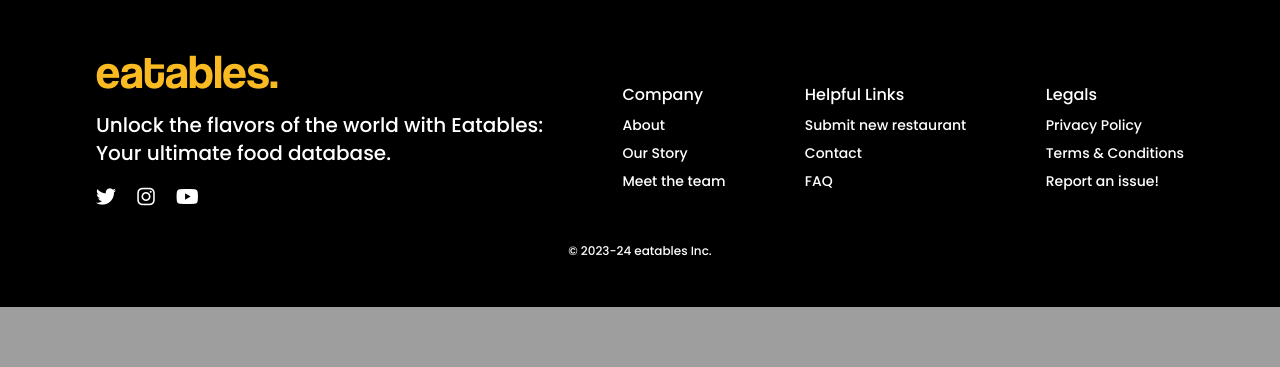
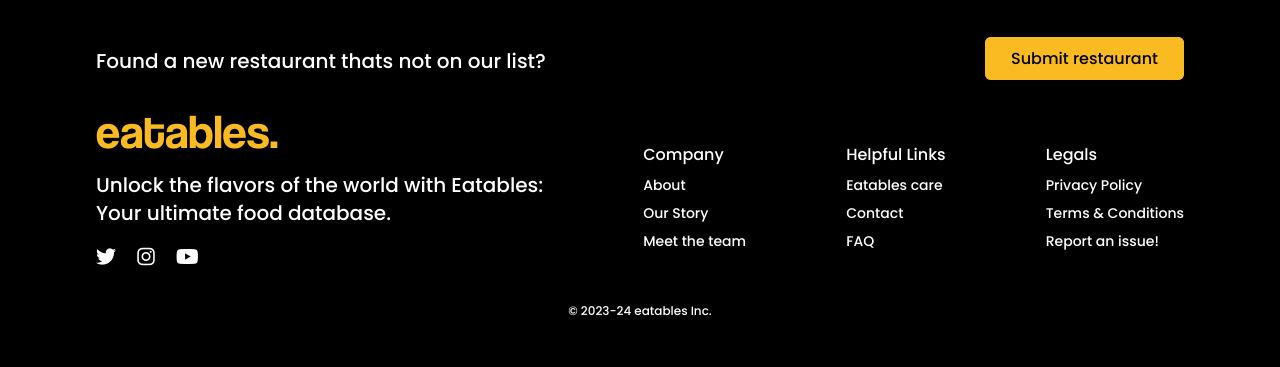
Before and after one commit to darshan-dinesh-mp/eatables, a PHP site: page /eatablesmain/user-profile.php?review=2 in a window 1280 px wide. Shown: the part 801-1168 px from the top of the page. Before the commit the page ends 1108 px from the top, so only its background shows below. Run offline with PHP 8.4, Linux system fonts and the light colour scheme; a user stored in the database is signed in; data comes from the database, SQL or seed files in the repository; style sheets or scripts are compiled from the project's sources; some libraries are stand-ins or nearby versions.

Commit message:
add small feature

```diff
--- a/components/footer.php
+++ b/components/footer.php
@@ -1,4 +1,12 @@
-<footer class="bg-black p-4 lg:py-12 py-8 md:px-24">
+<footer class="bg-black p-4 lg:py-12 py-8 md:px-24 font-poppy">
+     <div class='mb-8 flex justify-between'>
+          <div class='text-white text-xl'>
+               Found a new restaurant thats not on our list?
+          </div>
+          <div>
+               <a href="add-restaurant.php" class='py-2 rounded-md px-6 border-2 border-[#F9BB21] hover:text-[#f9bb21] text-black  hover:bg-black bg-[#F9BB21] duration-300 ' href="#">Submit restaurant</a>
+          </div>
+     </div>
      <div class="text-white flex md:items-center justify-between flex-col md:flex-row">
           <div>
                <h1 class="text-4xl md:text-5xl font-colvet text-brand">eatables.</h1>
@@ -36,8 +44,8 @@
           <div class="font-poppy">
                <h1 class="text-white font-medium font-xl pt-4 pb-2">Helpful Links</h1>
                <nav class="flex flex-col space-y-2">
-                    <a class="text-sm text-brand-hover duration-300" href="add-restaurant.php">
-                         Submit new restaurant
+                    <a class="text-sm text-brand-hover duration-300">
+                        Eatables care
                     </a>
                     <a class="text-sm text-brand-hover duration-300" href="https://www.delb.in">
                          Contact
--- a/itempage.php
+++ b/itempage.php
@@ -102,7 +102,7 @@
 
     </div>
 
-    <h1 class="text-2xl pb-3 font-poppy font-semibold">Latest Reviews</h1>
+    <h1 class="text-2xl pb-3 font-poppy font-medium">Latest Reviews</h1>
 <?php
                 }
                 //adding to favouirte
--- a/user-profile.php
+++ b/user-profile.php
@@ -54,12 +54,13 @@ if (!isset($_SESSION["path"])) {
                </form>
           </div>
           <div class="flex flex-col items-center justify-center w-full pt-8 md:pt-12">
-               <img src=<?php if ($imageNull == null) {
-                              echo 'media/images/user.png';
-                         } else {
-                              echo "$path";
-                         }
-                         ?> class="rounded-full border-black border-4 md:border-[5px] shadow-xl w-28 h-28 md:w-32 md:h-32 object-cover" />
+               <div class="relative">
+                    <a href="edit-profile.php" class="flex items-center justify-center absolute bottom-0 right-0 z-10 p-3 bg-black/80 hover:text-[#f9bb21] duration-300 w-8 h-8 text-white rounded-full">
+                         <i class="fa-solid fa-camera text-[12px]"></i>
+                    </a>
+                    <img src="<?php echo $imageNull == null ? 'media/images/user.png' : $path; ?>" class="rounded-full border-black border-4 md:border-5 shadow-xl w-28 h-28 md:w-32 md:h-32 object-cover" />
+               </div>
+
                <h1 class="font-poppy text-1xl md:text-2xl font-semibold pt-2 text-center">
                     <?php
                     echo $fullName;
@@ -93,7 +94,7 @@ if (!isset($_SESSION["path"])) {
                          <span class="font-poppy font-semibold md:block hidden"> Drops</span>
                     </a>
                     <a href="user-profile.php?review=1" class="w-1/4 flex justify-center items-center hover:bg-black/10 py-3 px-8 duration-500 space-x-2 md:space-x-3 text-xl md:my-0 pb-3 text-dense">
-                         <i class="fa-solid fa-image text-2xl"></i>
+                         <i class="fa-solid fa-eye text-2xl"></i>
                          <span class="font-poppy font-semibold md:block hidden"> Reviews</span>
                     </a>
                </div>
@@ -189,8 +190,13 @@ if (!isset($_SESSION["path"])) {
                                    echo "<h1 class='opacity-0 '></h1>";
                               }
                          } elseif ($review_id == 2) {
-                              echo "<h1 class='font-poppy text-xl font-medium text-center mt-28'>Something big is cooking at Eatables! <br> Join us as we explore the world of food and discover new flavors.
-                              </h1>";
+                              echo "
+                              <div class='flex items-center justify-center flex-col'>
+                                   <h1 class='font-poppy text-xl font-medium text-center mt-28'>Something big is cooking at Eatables! <br> Join us as we explore the world of food and discover new flavors.</h1>
+                                   <a href='#' class='bg-black py-2 rounded-md px-6 text-white hover:text-[#F9BB21] duration-300 flex font-poppy items-center justify-center space-x-2 mt-3'><i class='fa-solid fa-droplet'></i><p>Upload</p></a>
+                              </div>
+
+                              ";
                               ?>
                          <?php
                          }
```
